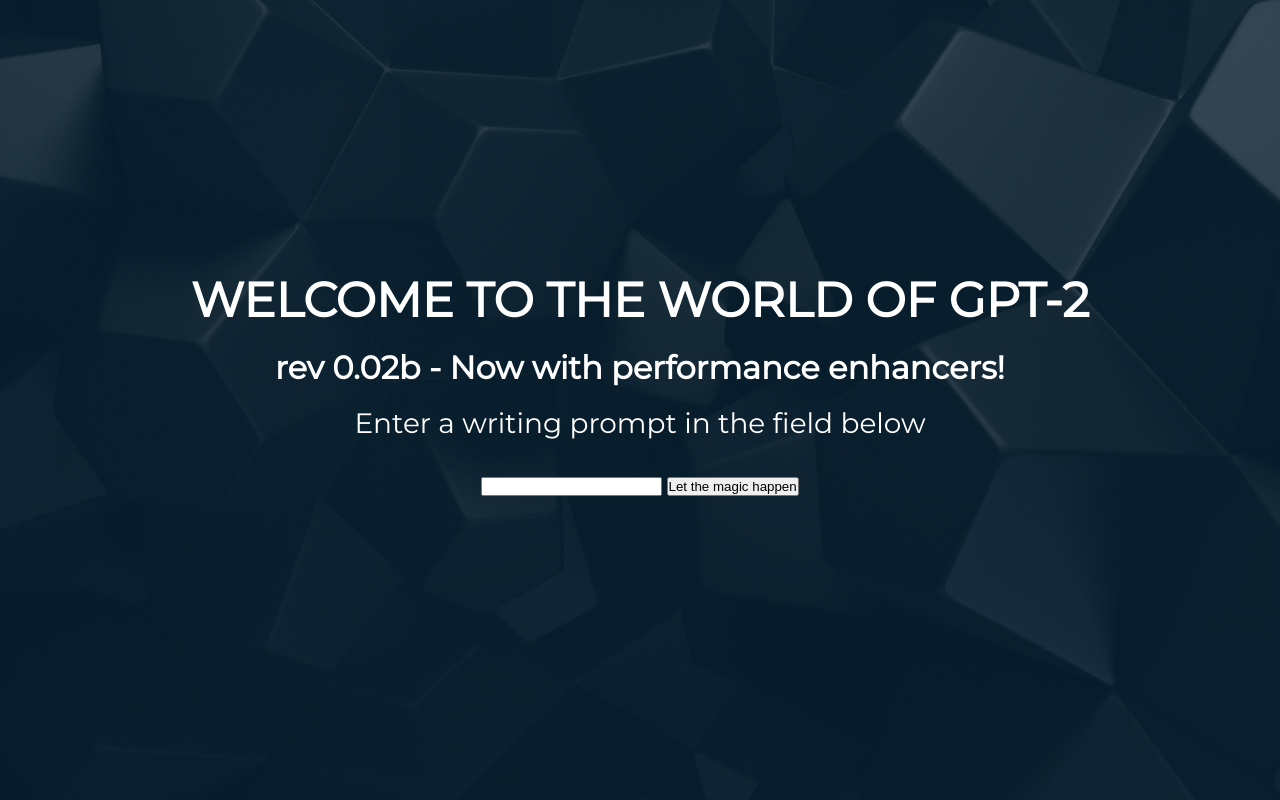
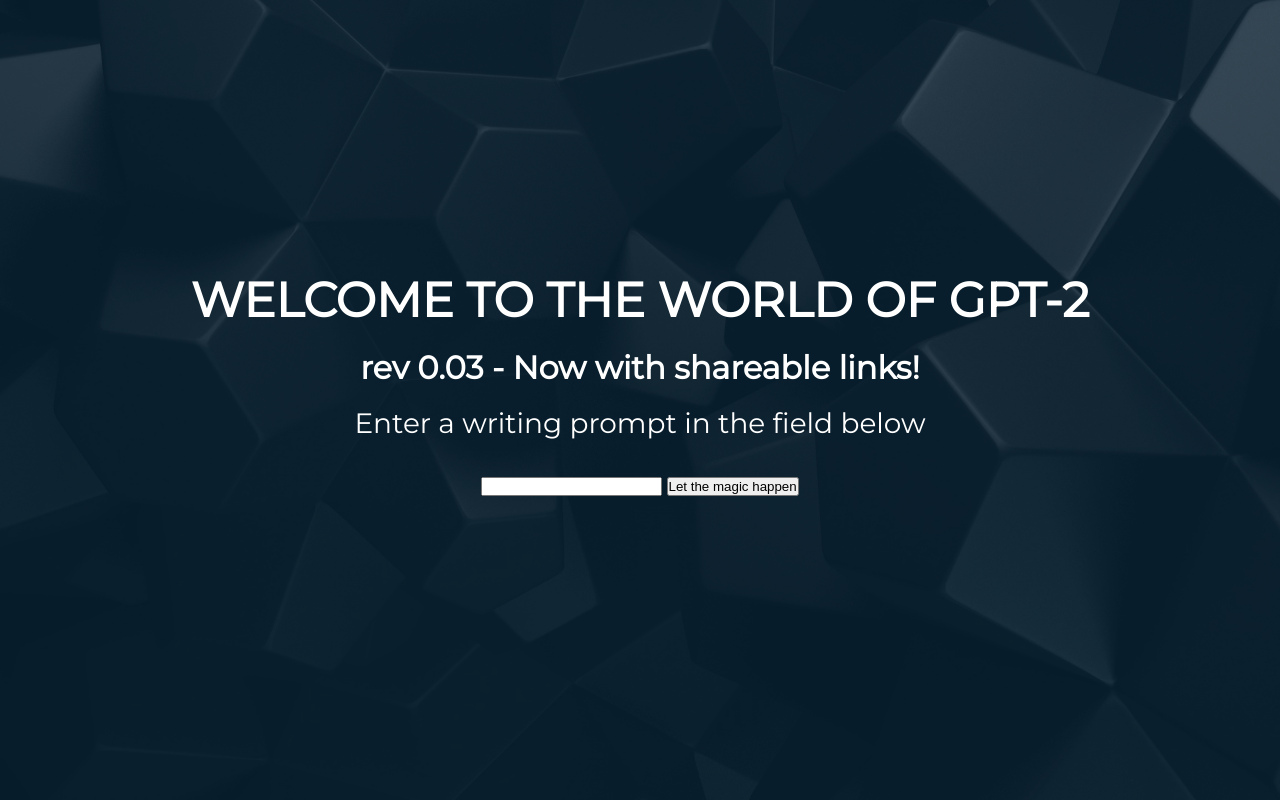
Before and after one commit to matthew-graves/gpt2-flask, a Flask app: page / in a window 1280 px wide. Run offline with Flask 2, Linux system fonts and the light colour scheme; parts of the project's set-up code (start-up, migrations or seed data) failed here and were passed over.

Commit message:
updated index

```diff
--- a/templates/index.html
+++ b/templates/index.html
@@ -34,7 +34,7 @@
         <section id="HeroBanner">
             <div class="hero-content">
                 <h1>Welcome to the world of GPT-2</h1>
-                <h2 style="color:#FFFFFF">rev 0.02b - Now with performance enhancers!</h2>
+                <h2 style="color:#FFFFFF">rev 0.03 - Now with shareable links!</h2>
                 <p style="color:#FFFFFF">Enter a writing prompt in the field below</p>
                 <form method="POST" action="/">
                     <div stype="width: 50%">
```
